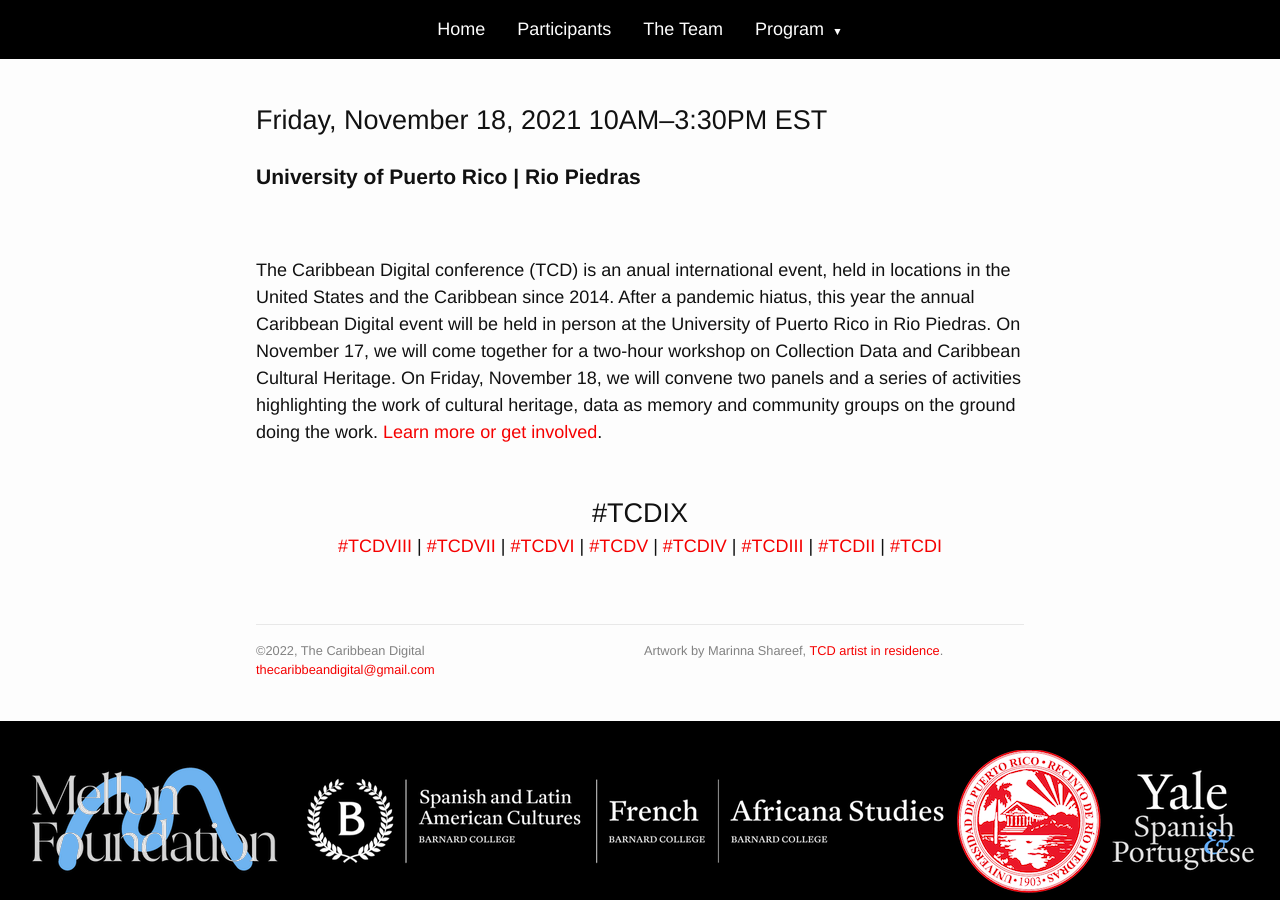
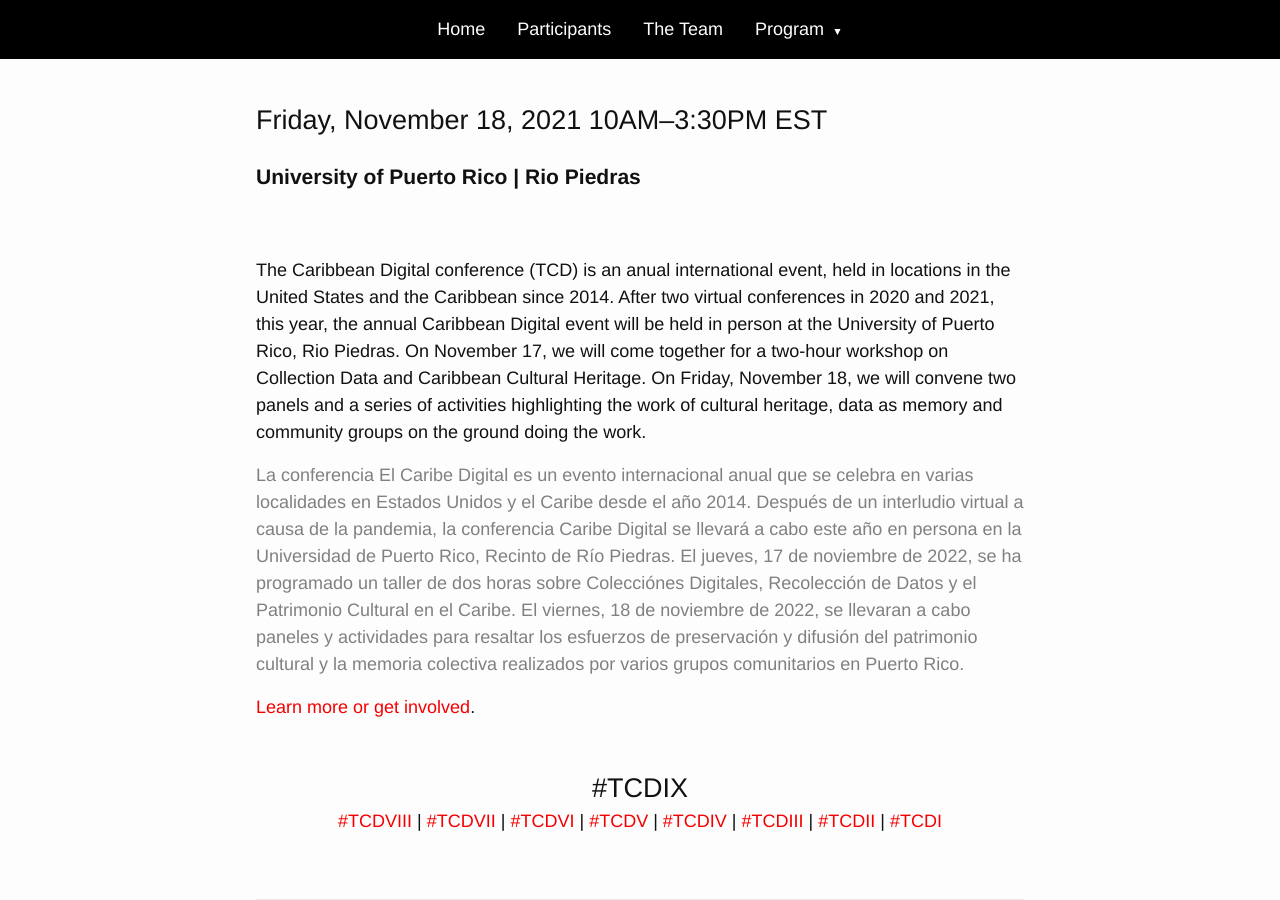
Before and after one commit to kliftonyale/tcd10, a Jekyll site: the page built from index.html, in a window 1280 px wide and 900 px high, scrolled down 662 px. Built offline with Jekyll 4.4.1, drawn with Linux system fonts in a browser that asks for light colours.

Commit message:
translated homepage

```diff
--- a/index.html
+++ b/index.html
@@ -14,9 +14,11 @@
   <br />
   <br />
   <p>
-    The Caribbean Digital conference (TCD) is an anual international event, held in locations in the United States and the Caribbean since 2014. After a pandemic hiatus, this year the annual Caribbean Digital event will be held in person at the University of Puerto Rico in Rio Piedras. On November 17, we will come together for a two-hour workshop on Collection Data and Caribbean Cultural Heritage. On Friday, November 18, we will convene two panels and a series of activities highlighting the work of cultural heritage, data as memory and community groups on the ground doing the work.
+    The Caribbean Digital conference (TCD) is an anual international event, held in locations in the United States and the Caribbean since 2014. After two virtual conferences in 2020 and 2021, this year, the annual Caribbean Digital event will be held in person at the University of Puerto Rico, Rio Piedras. On November 17, we will come together for a two-hour workshop on Collection Data and Caribbean Cultural Heritage. On Friday, November 18, we will convene two panels and a series of activities highlighting the work of cultural heritage, data as memory and community groups on the ground doing the work.</p>
 
-    <a href="{{site.baseurl}}/directory/"
+    <p style="color: gray;">La conferencia El Caribe Digital es un evento internacional anual que se celebra en varias localidades en Estados Unidos y el Caribe desde el año 2014. Después de un interludio virtual a causa de la pandemia, la conferencia Caribe Digital se llevará a cabo este año en persona en la Universidad de Puerto Rico, Recinto de Río Piedras. El jueves, 17 de noviembre de 2022, se ha programado un taller de dos horas sobre Colecciónes Digitales, Recolección de Datos y el Patrimonio Cultural en el Caribe. El viernes, 18 de noviembre de 2022, se llevaran a cabo paneles y actividades para resaltar los esfuerzos de preservación y difusión del patrimonio cultural y la memoria colectiva realizados por varios grupos comunitarios en Puerto Rico. </p>
+
+    <a href="{{site.baseurl}}/program/"
       >Learn more or get involved</a
     >.
     <br />
```
